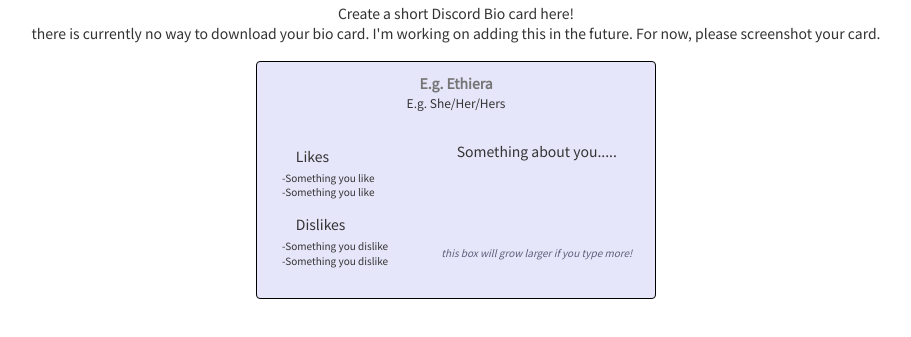
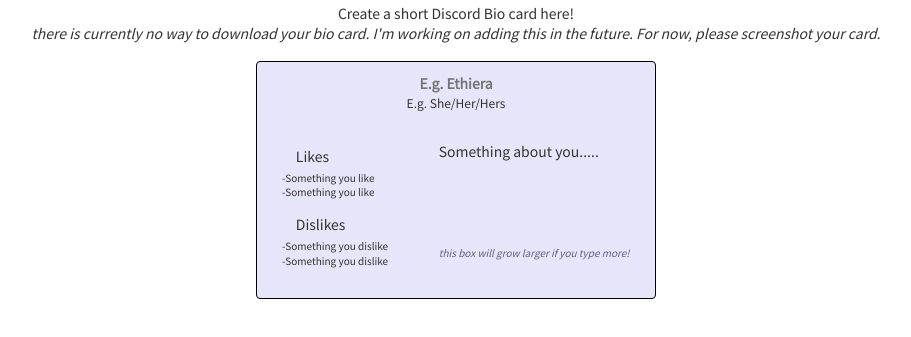
Before and after one commit to adarkclassroom/tLdbm.github.io, a plain HTML site: page index.html in a window 1280 px wide. Shown: the part 67-404 px from the top of the page, without its empty margins (184-1095 px from the left). Drawn offline with nearby package versions, Linux system fonts and the light colour scheme.

Commit message:
Update index.html

```diff
--- a/index.html
+++ b/index.html
@@ -13,7 +13,7 @@
         <center>
         <div class=container>
             <h1 class="title">Welcome to Discord Bio Maker</h1>
-            <p class="body">Create a short Discord Bio card here! <br> there is currently no way to download your bio card. I'm working on adding this in the future. For now, please screenshot your card.</p>
+            <p class="body">Create a short Discord Bio card here! <br> <em>there is currently no way to download your bio card. I'm working on adding this in the future. For now, please screenshot your card.</em></p>
 
             <div class="profileoutline">
                 <form>
@@ -36,7 +36,7 @@
                                <p contenteditable="true" class="boxlefttext">-Something you dislike <br> -Something you dislike</p>
                             </div>
                         </div>
-                        <div class="col-xs-7 col-sm-7 col-lg-7">
+                        <div class="col-xs-7 col-sm-7 col-lg-7" style="text-align:justify;">
                             <p contenteditable="true">Something about you.....<br><br><br><br><br><em style="color:rgb(96, 96, 126); font-size:10px;">this box will grow larger if you type more!</em></p>
                         </div>
                 </form>
```
